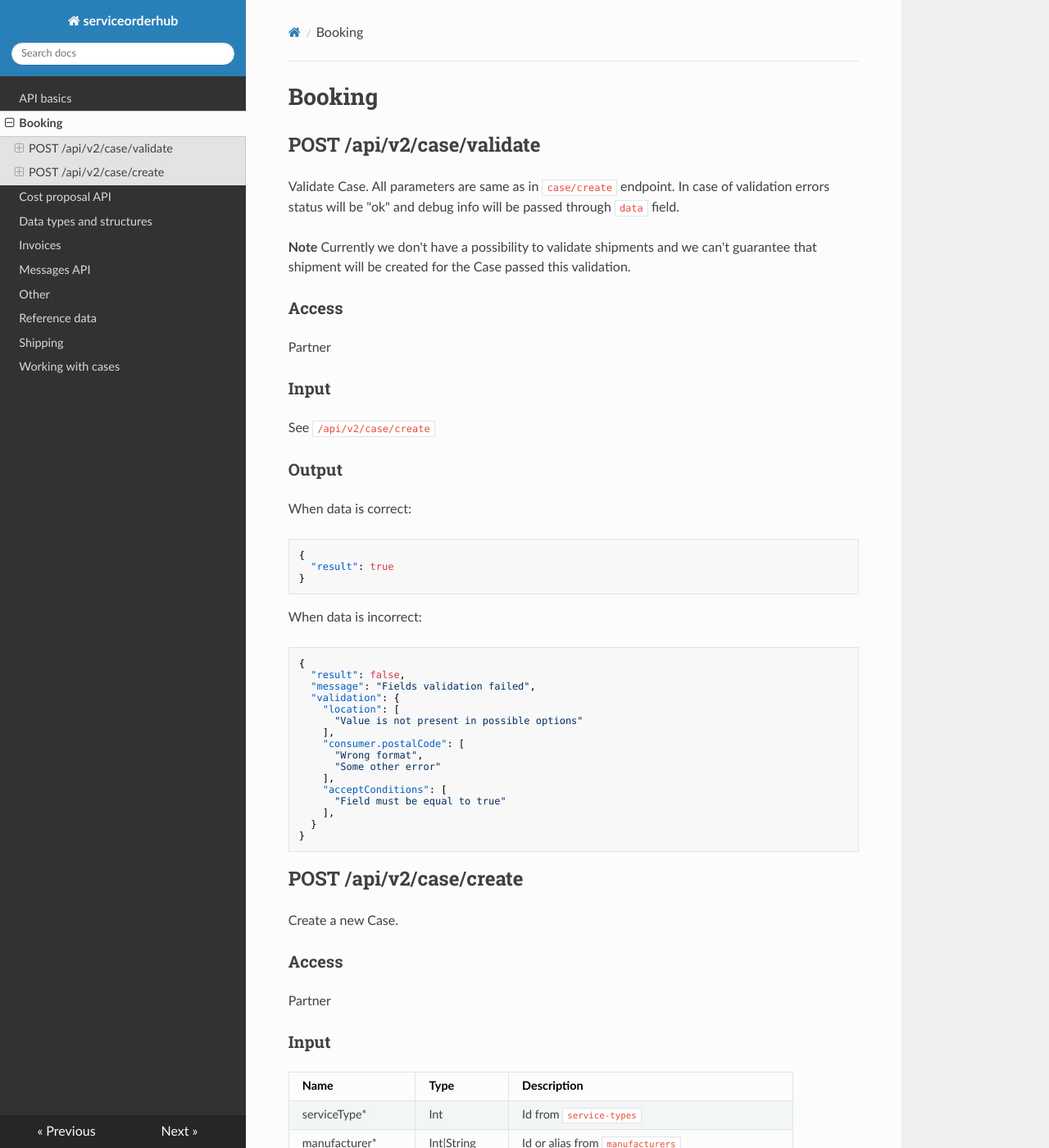
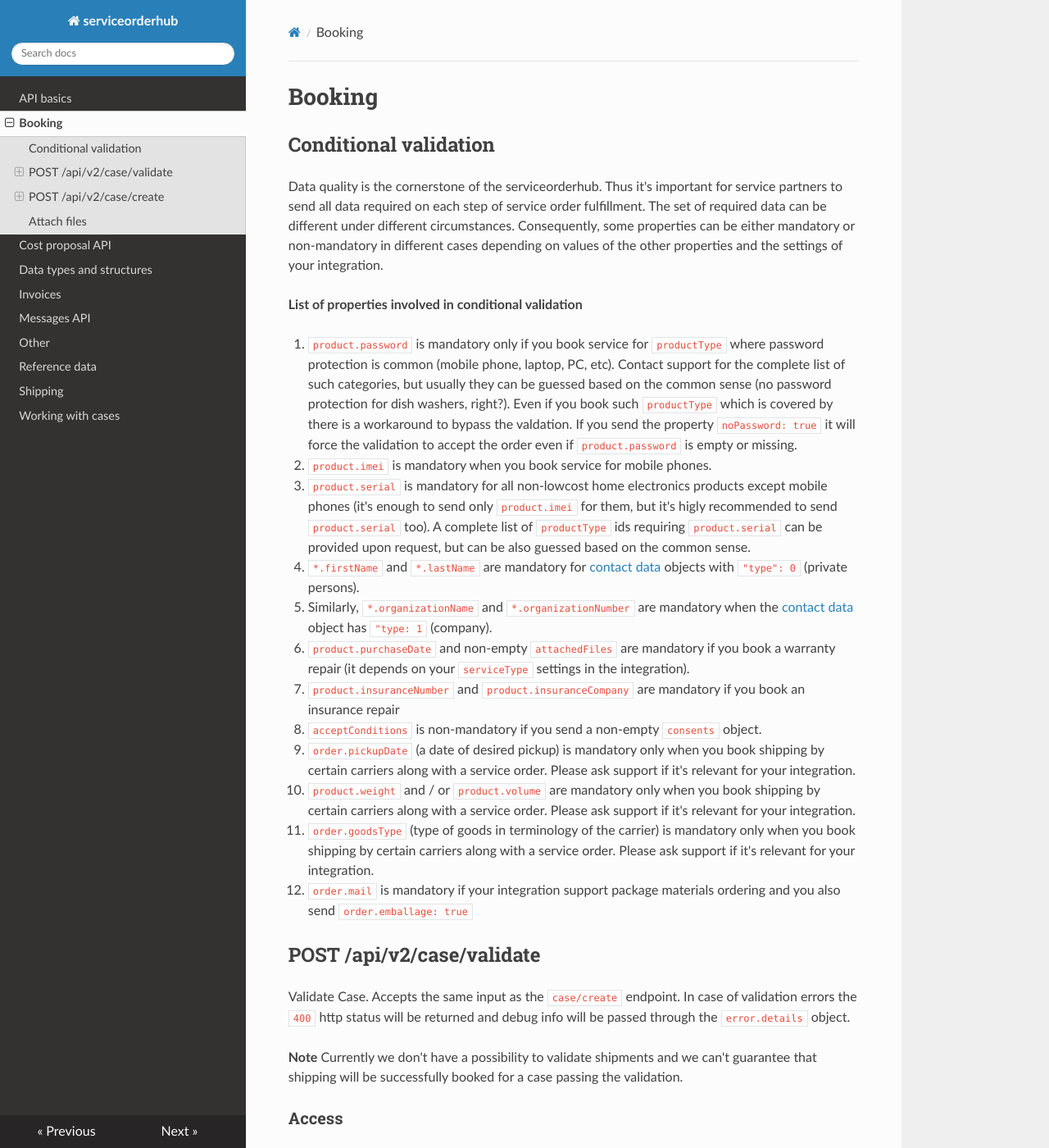
Before and after one commit to infocareworkshop/serviceorderhub-docs, an MkDocs documentation site: the page built from docs/Booking.md, in a window 1280 px wide and 1400 px high. Shown: the whole window at 82% size. Built offline with MkDocs 1.6.1, drawn with Linux system fonts in a browser that asks for light colours; nearby versions of some CDN libraries; some of the changed text lies outside the part shown.

Commit message:
Better docs (#1)
* Better docs

* details

* Smaller fixes

* intgration

* Fix order.consents

* Consent clarification

* Fix

* Improvements

* Relative links

* Better relative links

````diff
--- a/docs/Booking.md
+++ b/docs/Booking.md
@@ -1,14 +1,29 @@
 # Booking
+
+## Conditional validation
+Data quality is the cornerstone of the serviceorderhub. Thus it's important for service partners to send all data required on each step of service order fulfillment. The set of required data can be different under different circumstances. Consequently, some properties can be either mandatory or non-mandatory in different cases depending on values of the other properties and the settings of your integration.
+
+**List of properties involved in conditional validation**
+
+1. `product.password` is mandatory only if you book service for `productType` where password protection is common (mobile phone, laptop, PC, etc). Contact support for the complete list of such categories, but usually they can be guessed based on the common sense (no password protection for dish washers, right?). Even if you book such `productType` which is covered by there is a workaround to bypass the valdation. If you send the property `noPassword: true` it will force the validation to accept the order even if `product.password` is empty or missing.
+2. `product.imei` is mandatory when you book service for mobile phones.
+3. `product.serial` is mandatory for all non-lowcost home electronics products except mobile phones (it's enough to send only `product.imei` for them, but it's higly recommended to send `product.serial` too). A complete list of `productType` ids requiring `product.serial` can be provided upon request, but can be also guessed based on the common sense.
+5. `*.firstName` and `*.lastName` are mandatory for [contact data](Data%20types%20and%20structures/#contactdata) objects with `"type": 0` (private persons).
+6. Similarly, `*.organizationName` and `*.organizationNumber` are mandatory when the [contact data](Data%20types%20and%20structures/#contactdata) object has `"type: 1` (company).
+7. `product.purchaseDate` and non-empty `attachedFiles` are mandatory if you book a warranty repair (it depends on your `serviceType` settings in the integration).
+8. `product.insuranceNumber` and `product.insuranceCompany` are mandatory if you book an insurance repair
+9. `acceptConditions` is non-mandatory if you send a non-empty `consents` object.
+10. `order.pickupDate` (a date of desired pickup) is mandatory only when you book shipping by certain carriers along with a service order. Please ask support if it's relevant for your integration.
+11. `product.weight` and / or `product.volume` are mandatory only when you book shipping by certain carriers along with a service order. Please ask support if it's relevant for your integration.
+12. `order.goodsType` (type of goods in terminology of the carrier) is mandatory only when you book shipping by certain carriers along with a service order. Please ask support if it's relevant for your integration.
+13. `order.mail` is mandatory if your integration support package materials ordering and you also send `order.emballage: true`
 
 ## POST /api/v2/case/validate
 
-Validate Case. All parameters are same as in `case/create` endpoint.
-In case of validation errors status will be "ok" and debug info will be
-passed through `data` field.
+Validate Case. Accepts the same input as the `case/create` endpoint.
+In case of validation errors the `400` http status will be returned and debug info will be passed through the `error.details` object.
 
-**Note** Currently we don't have a possibility to validate shipments and
-we can't guarantee that shipment will be created for the Case passed
-this validation.
+**Note** Currently we don't have a possibility to validate shipments and we can't guarantee that shipping will be successfully booked for a case passing the validation.
 
 ### Access
 
@@ -24,7 +39,9 @@
 
 ```
 {
-  "result": true
+  "data": {
+    "result": true
+  }
 }
 ```
 
@@ -32,19 +49,23 @@
 
 ```
 {
-  "result": false,
-  "message": "Fields validation failed",
-  "validation": {
-    "location": [
-      "Value is not present in possible options"
-    ],
-    "consumer.postalCode": [
-      "Wrong format",
-      "Some other error"
-    ],
-    "acceptConditions": [
-      "Field must be equal to true"
-    ],
+  "error": {
+    "message": "Fields validation failed",
+    "details": {
+      "product.password": [
+        "Field is required"
+      ],
+      "location": [
+        "Value is not present in possible options"
+      ],
+      "consumer.postalCode": [
+        "Wrong format",
+        "Some other error"
+      ],
+      "acceptConditions": [
+        "Field must be equal to true"
+      ]
+    }
   }
 }
 ```
@@ -59,38 +80,37 @@
 
 ### Input
 
-| Name                           | Type          | Description                                              |
-|--------------------------------|---------------|----------------------------------------------------------|
-| serviceType\*                  | Int           | Id from `service-types`                                  |
-| manufacturer\*                 | Int\|String   | Id or alias from `manufacturers`                         |
-| productType\*                  | Int\|String   | Id or alias from `product-types`                         |
-| shipping<sup>1</sup>           | Int           | Id from `shipping-methods`                               |
-| location\*                     | Int           | Id from `service-locations`                              |
-| order\*                        | OrderData     | Order data                                               |
-| product\*                      | ProductData   | Product data                                             |
-| pickupDestination<sup>2</sup>  | String        | `consumer` or `customCompany` or `customPrivate`         |
-| returnDestination<sup>2</sup>  | String        | `consumer` or `customCompany` or `customPrivate`         |
-| clientPostalCode\*             | String        |                                                          |
-| customer\*                     | ContactData   | Info about user who books this order                     |
-| consumer<sup>3</sup>           | ContactData   | Info about end user                                      |
-| pickupDst<sup>4</sup>          | ContactData   | Where shipment will be picked up or sent from            |
-| returnDst<sup>5</sup>          | ContactData   | Where shipment should be delivered after repair          |
-| originatorType\*               | Originator    | Originator type                                          |
-| bookingType\*                  | BookingType   | Booking type                                             |
-| acceptConditions\*             | Boolean       | Terms and condition acceptance. Should be `true`         |
-| noPassword                     | Boolean       | Make `product.password` optional                         |
+| Name                           | Type          | Description
+|--------------------------------|---------------|------------------------------------------------------------------------------------
+| serviceType\*                  | Int           | Id from `service-types`
+| manufacturer\*                 | Int\|String   | Id or alias from `manufacturers`
+| productType\*                  | Int\|String   | Id or alias from `product-types`
+| shipping<sup>1</sup>           | Int           | Id from `shipping-methods`
+| location\*                     | Int           | Id from `service-locations`
+| order\*                        | OrderData     | Order data
+| product\*                      | ProductData   | Product data
+| pickupDestination<sup>2</sup>  | String        | `consumer` or `customCompany` or `customPrivate`
+| returnDestination<sup>2</sup>  | String        | `consumer` or `customCompany` or `customPrivate`
+| clientPostalCode\*             | String        |
+| customer\*                     | ContactData   | Info about user who books this order
+| consumer<sup>3</sup>           | ContactData   | Info about end user
+| pickupDst<sup>4</sup>          | ContactData   | Where shipment will be picked up or sent from
+| returnDst<sup>5</sup>          | ContactData   | Where shipment should be delivered after repair
+| originatorType\*               | Originator    | Originator type
+| bookingType\*                  | BookingType   | Booking type
+| acceptConditions\*             | Boolean       | Terms and condition acceptance. Must be `true` if no `order.consents` sent
+| noPassword                     | Boolean       | Make `product.password` optional
 
-<sup>1</sup> `shipping` can be assigned automatically by the Service Order Hub if
-shipping is required according to the business rules, but no shipping
-method id was sent. If more than one method is available, the first one by name will be selected.
+<sup>1</sup> `shipping` can be assigned automatically by the Service Order Hub if shipping is required according to the business rules (your integration setup), but no shipping method id was sent. If more than one method is available, the first one by name (alphabetically) will be selected.
 
 <sup>2</sup> Enabled when originatorType - `helpdesk`
 
-<sup>3</sup>  Enabled when bookingType ≠ `privateToPrivate`
+<sup>3</sup> Enabled when bookingType ≠ `privateToPrivate`
 
 <sup>4</sup> Enabled when pickupDestination ≠ `consumer`. If pickupDestination is not sent, we use `pickupDestination: "consumer"` by default
 
 <sup>5</sup> Enabled when returnDestination ≠ `consumer`. If returnDestination is not sent, we use `returnDestination: "consumer"` by default
+
 
 ### Example
 
@@ -107,10 +127,17 @@
   "productType": 1001,
   "location": 3,
   "order": {
+    "consents": {
+      "ConsentTerms": true,
+      "ConsentRepair": true,
+      "ConsentOffers": false
+    },
     "infocareSesamOriginator": "OtherSE",
     "partnerSpecific": {
-      "testPartner": {
-        "testParam1": "text"
+      "acme": {
+        "acmeUniqueStringProperty": "text",
+        "acmeUniqueFloatProperty": 5.1,
+        "acmeUniqueBoolProperty": true
       }
     }
   },
@@ -123,7 +150,7 @@
       "1096": false,
       "2501": false
     },
-    "otherAccessory": "desc",
+    "otherAccessory": "Accessory(ies) without ID in free text",
     "password": "1345",
     "problemText": "Picture/sound problems / Bad picture. Is periodic or constant?: Periodic"
   },
@@ -165,3 +188,7 @@
   "guid": "69b0e17f-eeb9-4834-b809-60b015054c0d" // Case's GUID
 }
 ```
+
+## Attach files
+
+You can use [`case/files`](Working%20with%20cases/#post-apiv2casefiles) to upload files after the case is created.
````
Also changed, not shown: other parts of docs/Booking.md (+1 -5 lines), docs/Data types and structures.md (+44 -12 lines), docs/Working with cases.md (+2 -0 lines).
